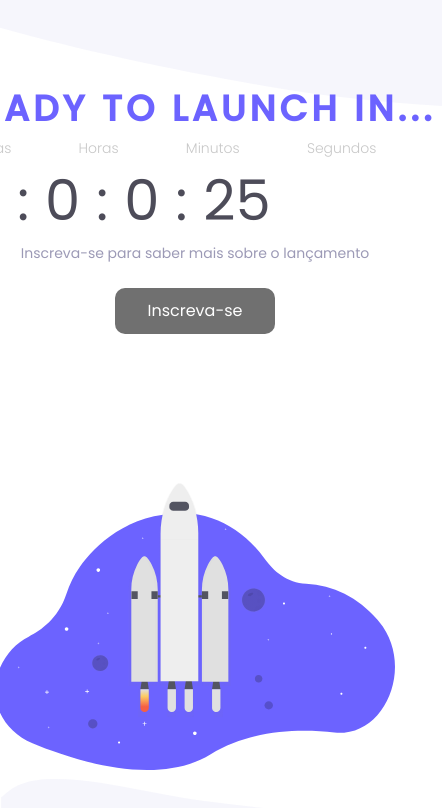
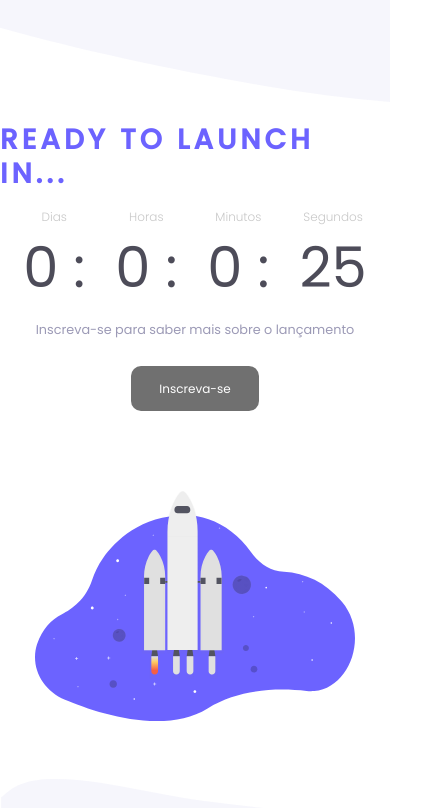
Before and after one commit to isaqueback/countdown, a React (Vite) app: page / in a window 390 px wide. Shown: the top 808 px of the page, 442 px wide, since content can reach past the window. Built offline with nearby package versions, Linux system fonts and the light colour scheme.

Commit message:
responsivity updated

```diff
--- a/src/layouts/DefaultLayout/styles.ts
+++ b/src/layouts/DefaultLayout/styles.ts
@@ -1,8 +1,6 @@
 import styled from "styled-components";
 
 export const DefaultLayoutContainer = styled.main`
-    width: 100%;
-    max-width: 1179px;
-    margin: 0 auto;
-    padding: 0 1rem;
+    height: 100vh;
+    width: 100vw;
 `
--- a/src/pages/Home/index.tsx
+++ b/src/pages/Home/index.tsx
@@ -1,4 +1,4 @@
-import { CountdownContainer, CountdownContent, CountdownHeader, HomeContainer } from "./styles";
+import { CountdownContainer, HomeContainer } from "./styles";
 import rocket from '../../assets/rocket.svg'
 import intervalToDuration from 'date-fns/intervalToDuration'
 import differenceInSeconds from 'date-fns/differenceInSeconds'
@@ -42,26 +42,27 @@ export function Home() {
         <HomeContainer>
             <CountdownContainer>
                 <h1>Ready to launch in...</h1>
-                <CountdownHeader>
-                    <span>Dias</span>
-                    <span>Horas</span>
-                    <span>Minutos</span>
-                    <span>Segundos</span>
-                </CountdownHeader>
-                <CountdownContent>
-                    <span>{duration.days && duration.days < 10 ? '0' + duration.days : duration.days}</span>
-                    <span>:</span>
-                    <span>{duration.hours && duration.hours < 10 ? '0' + duration.hours : duration.hours}</span>
-                    <span>:</span>
-                    <span>{duration.minutes && duration.minutes < 10 ? '0' + duration.minutes : duration.minutes}</span>
-                    <span>:</span>
-                    <span>{duration.seconds && duration.seconds < 10 ? '0' + duration.seconds : duration.seconds}</span>
-                </CountdownContent>
+                <div>
+                    <div>
+                        <span>Dias</span>
+                        <span>{duration.days && duration.days < 10 ? '0' + duration.days : duration.days} : </span>
+                    </div>
+                    <div>
+                        <span>Horas</span>
+                        <span>{duration.hours && duration.hours < 10 ? '0' + duration.hours : duration.hours} : </span>
+                    </div>
+                    <div>
+                        <span>Minutos</span>
+                        <span>{duration.minutes && duration.minutes < 10 ? '0' + duration.minutes : duration.minutes} : </span>
+                    </div>
+                    <div>
+                        <span>Segundos</span>
+                        <span>{duration.seconds && duration.seconds < 10 ? '0' + duration.seconds : duration.seconds}</span>
+                    </div>
+                </div>
                 <p>Inscreva-se para saber mais sobre o lançamento</p>
-                {/* <SubscribeButton isButtonActive={isRelease}>
-                    Inscreva-se
-                </SubscribeButton> */}
-                <FormModal isRelease={isRelease}/>
+
+                <FormModal isRelease={isRelease} />
             </CountdownContainer>
 
             <img src={rocket} alt="rocket" />
--- a/src/pages/Home/styles.ts
+++ b/src/pages/Home/styles.ts
@@ -1,34 +1,42 @@
 import styled from "styled-components";
 
 export const HomeContainer = styled.div`
+    width: inherit;
+    height: inherit;
     display: flex;
-    justify-content: space-between;
+    justify-content: center;
     align-items: center;
-    height: 100vh;
+    gap: 5rem;
 
     img {
         width: 37.9375rem;
         z-index: 1;
     }
 
-    @media(max-width: 1120px) {
-        flex-direction: column;
-        justify-content: space-around;
-
+    @media (max-width: 1280px) {
         img {
             width: 25rem;
         }
     }
-    `
+
+    @media (max-width: 1024px) {
+        flex-direction: column;
+    }
+
+    @media (max-width: 480px) {
+        img {
+            width: 20rem;
+        }
+    }
+
+`
 
 export const CountdownContainer = styled.div`
-    z-index: 1;
-    width: 30.875rem;
-    height: 10.75rem;
     display: flex;
     flex-direction: column;
     align-items: center;
-    justify-content: flex-end;
+    justify-content: center;
+    gap: 10px;
 
     h1 {
         text-transform: uppercase;
@@ -36,65 +44,57 @@ export const CountdownContainer = styled.div`
         font-weight: bold;
         font-size: 2.25rem;
         letter-spacing: 4px;
-        margin-bottom: 0.5rem;
+    }
+
+    & > div {
+        display: flex;
+        gap: 30px;
+
+        div {
+            display: flex;
+            flex-direction: column;
+
+            span:first-child {
+                color: ${props => props.theme["gray-200"]};
+                font-size: 0.875rem;
+                font-weight: 300;
+                margin: 0 auto;
+            }
+
+            span:last-child {
+                font-size: 4.5rem;
+                font-weight: 400;
+                color: ${props => props.theme["gray-800"]};
+            }
+        }
     }
 
     p {
         font-size: 0.875rem;
         font-weight: 400;
         color: ${props => props.theme["gray-300"]};
-        margin-bottom: 1.5rem;
     }
 
-    @media (max-width: 1120px) {
-        height: 16.24rem;
-    }
-    `
-
-export const CountdownHeader = styled.div`
-    color: ${props => props.theme["gray-200"]};
-    font-size: 0.875rem;
-    font-weight: 300;
-    width: 100%;
-    display: flex;
-    justify-content: space-around;
-
-    span:first-child {
-        padding-left: 1rem
-    }
-
-    span:nth-child(2) {
-        padding-left: 2rem;
-    }
-
-    span:last-child {
-        margin-right: -2rem;
-    }
-
-    @media (max-width: 1120px) {
-        span:first-child, span:nth-child(2) {
-            padding-left: 0;
+    @media (max-width: 480px) {
+        h1 {
+            font-size: 1.75rem;
         }
 
-        span:last-child {
-            margin-right: 2rem;
+        & > div {
+            div {
+                span:first-child {
+                    font-size: 0.75rem
+                }
+
+                span:last-child {
+                    font-size: 3.5rem;
+                }
+            }
         }
-    }
-`
 
-export const CountdownContent = styled.div`
-    width: 29.625rem;
-    font-size: 4.5rem;
-    font-weight: 400;
-    color: ${props => props.theme["gray-800"]};
-    display: flex;
-
-    span {
-        padding: 0 0.5rem;
-    }
-
-    @media(max-width: 1120px) {
-        font-size: 3.5rem;
+        p {
+            font-size: 0.8rem;
+        }
     }
 `
 
@@ -107,19 +107,25 @@ export const SubscribeButton = styled.button<SubscribeButtonProps>`
     height: 2.87rem;
     background-color: ${props => props.theme["blue-500"]};
     color: ${props => props.theme.white};
-    border-radius: 10px;
-    border: none;
     cursor:  ${props => props.isButtonActive ? 'pointer' : 'not-allowed'} !important;;
     transition: filter 0.2s;
     font-size: 1rem;
     font-weight: 400;
-    padding: 1rem;
     display: flex;
     justify-content: center;
     align-items: center;
+    border-radius: 10px;
+    border: none;
+    padding: 1rem;
     filter: grayscale(${props => props.isButtonActive ? 0 : 1});
 
     &:hover {
         ${props => props.isButtonActive ? 'filter: brightness(0.95)' : ''}
     }
+
+    @media (max-width: 480px) {
+        font-size: 0.75rem;
+        padding: 0.75rem;
+        width: 8rem;
+    }
 `
```
